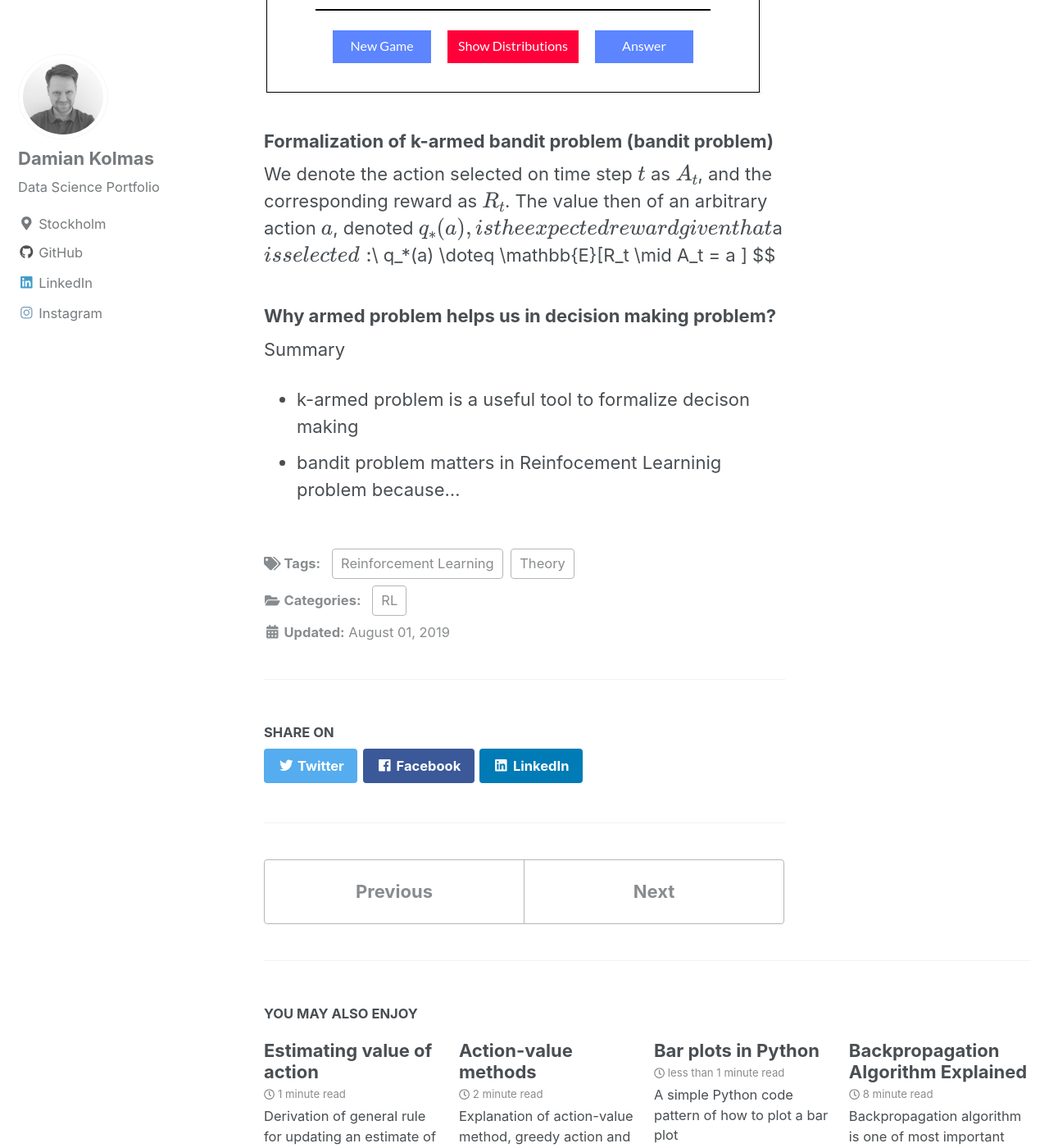
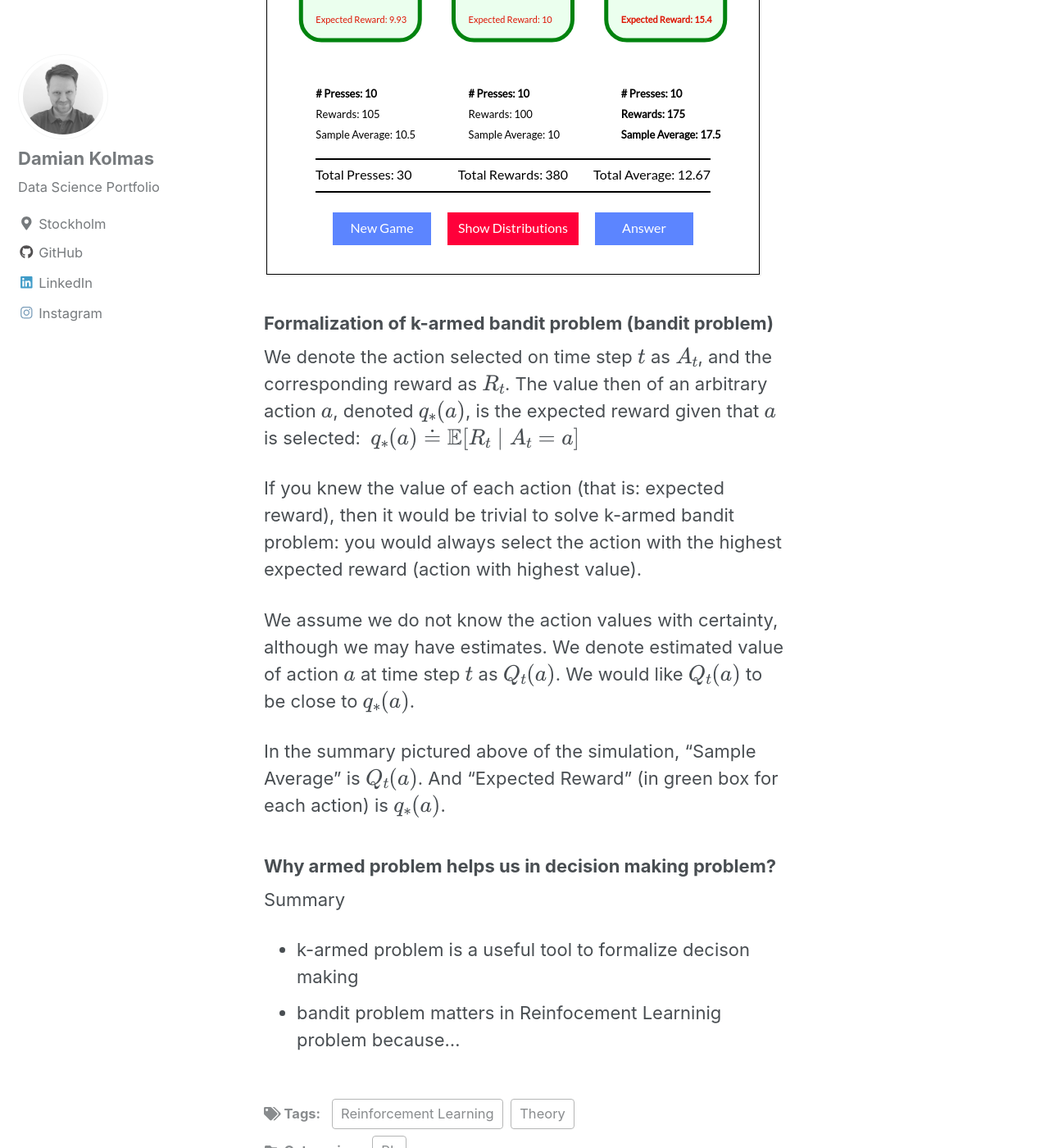
Before and after one commit to DKolmas/DKolmas.github.io, a Jekyll site: the page built from _posts/2019-08-01-Bandit-problem.md, in a window 1280 px wide and 1400 px high, scrolled down 2536 px. Shown: the whole window at 82% size. Built offline with Jekyll 4.4.1, drawn with Linux system fonts in a browser that asks for light colours; cached includes are drawn as plain includes; formulas are drawn with MathJax 3; some of the changed text lies outside the part shown.

Commit message:
updating post about k-armed bandit problem

```diff
--- a/_posts/2019-08-01-Bandit-problem.md
+++ b/_posts/2019-08-01-Bandit-problem.md
@@ -18,6 +18,11 @@ selection is like a play of one of the slot machine’s levers, and the rewards
 for hitting the jackpot. **Through repeated action selections you are to maximize your
 winnings by concentrating your actions on the best levers**"
 
+Once again, k-armed bandit problem:
+Your goal is to maximize accumulated wiinings by concentrating your actions on the best lever.
+
+So, in order to achieve it you need to know which lever offers the best wiining over time.
+
 Now, below there is simple simulation of k-armed problem with only 3 slot machines. The point of that simulation is to show what is the immediate reward (points) that the agent can get by using a specific machine. Eeach slot machine generates samples from a given true distribution.
 
 ![image](/images/k-armed-show.gif)
@@ -26,15 +31,22 @@ In the simulation above there are 3 levers (3-armed bandit problem): one on the
 
 Selecting one of three levers is equvalent to taking one of three actions. In the simulation above there were 30 actions taken in total: action 0 x10, action 1 x10 and action 2 x10.
 
-Each of three actions has an expected or mean reward given that the action is selected. This is called **value of the action**. In the simulation we know this expected reward as value of reward is generated from known distribtion. A summary given blow shows known distribution for each action (each lever) in green box.
+Each of three actions has an **expected or mean reward** given that the action is selected. This is called **value of the action**. In the simulation we know this expected reward as value of reward is generated from known distribtion. A summary given blow shows known distribution for each action (each lever) in green box.
 
 ![image](/images/k-armed-show-summary.png)
 
 ### Formalization of k-armed bandit problem (bandit problem)
 
-We denote the action selected on time step $$t$$ as $$A_t$$, and the corresponding reward as $$R_t$$. The value then of an arbitrary action $$a$$, denoted $$q_*(a), is the expected reward given that $$a$$ is selected:
+We denote the action selected on time step $$t$$ as $$A_t$$, and the corresponding reward as $$R_t$$. The value then of an arbitrary action $$a$$, denoted $$q_*(a)$$, is the expected reward given that $$a$$ is selected:
 $$\\$$
 $$ q_*(a) \doteq \mathbb{E}[R_t \mid A_t = a ] $$
+
+If you knew the value of each action (that is: expected reward), then it would be trivial to solve k-armed bandit problem: you would always select the action with the highest expected reward (action with highest value).
+
+We assume we do not know the action values with certainty, although we may have estimates. We denote estimated value of action $$a$$ at time step $$t$$ as $$Q_t(a)$$. We would like $$Q_t(a)$$ to be close to $$q_*(a)$$.
+
+In the summary pictured above of the simulation, "Sample Average" is $$Q_t(a)$$. And "Expected Reward" (in green box for each action) is $$q_*(a)$$.
+
 
 ### Why armed problem helps us in decision making problem?
 
```
